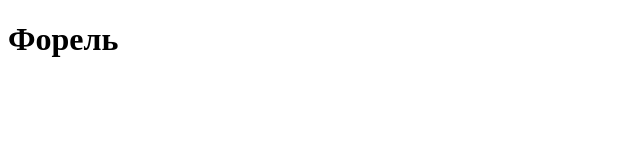
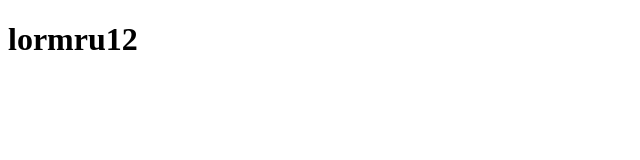
Before and after one commit to Khazhmukhamet/test, a plain HTML site: page index.html in a window 1280 px wide. Shown: the full height of the page, 0-640 px from the left. Drawn offline with Linux system fonts and the light colour scheme.

Commit message:
вместо машины, добавили хуйню

```diff
--- a/index.html
+++ b/index.html
@@ -6,6 +6,6 @@
 	<title>Document</title>
 </head>
 <body>
-<h1>Форель</h1>
+<h1>lormru12</h1>
 </body>
 </html>
```
